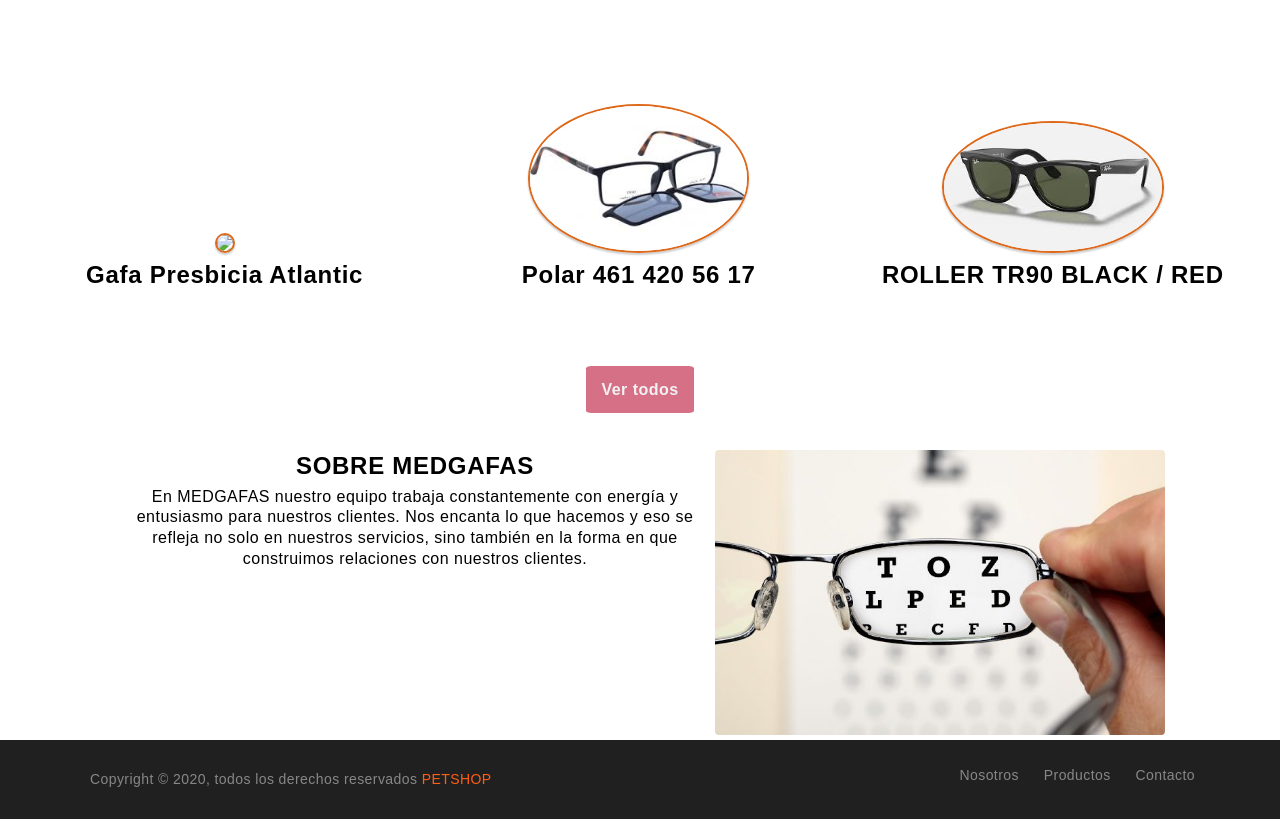
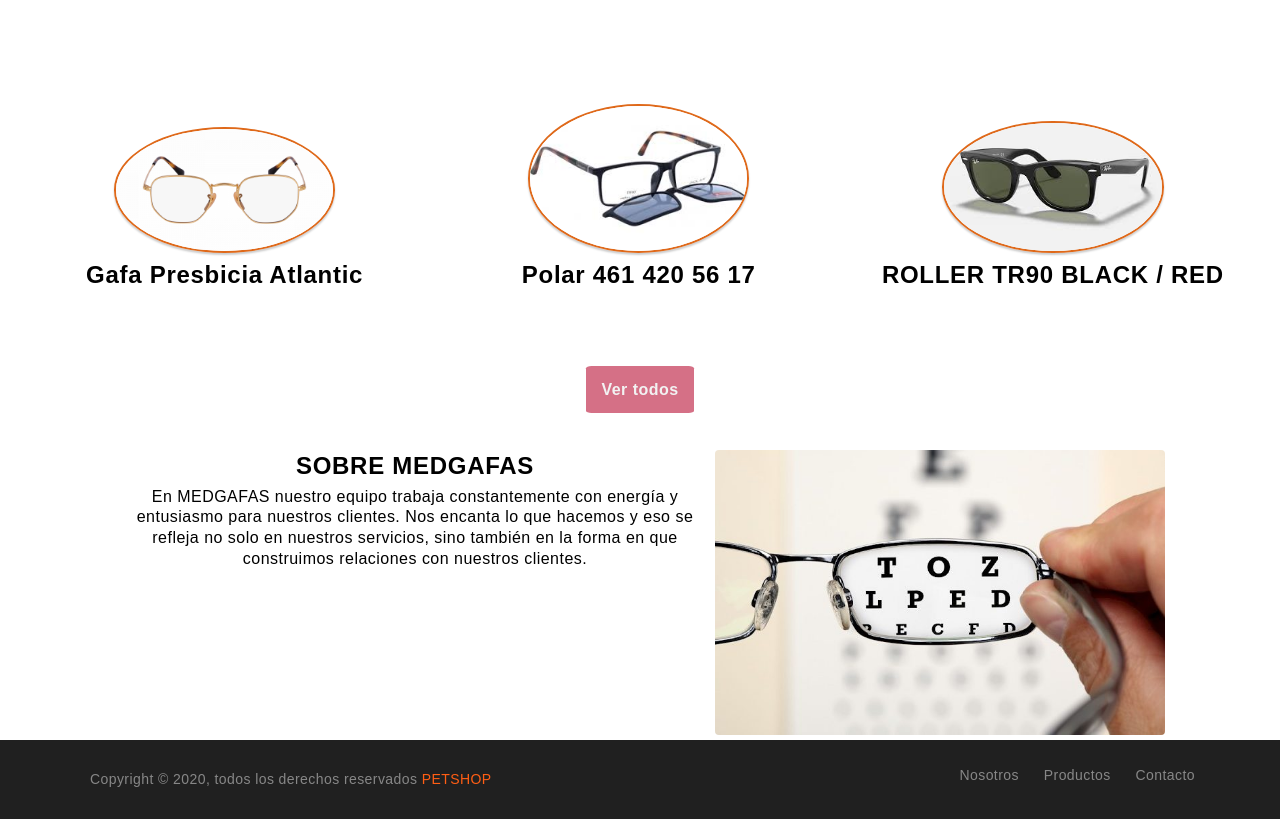
Before and after one commit to Medibra322/Mi_proyectogafas, a plain HTML site: page index.html in a window 1280 px wide. Shown: the part 860-1679 px from the top of the page. Drawn offline with nearby package versions, Linux system fonts and the light colour scheme; some packages are replaced by stand-ins of ours; a script that the page names is missing.

Commit message:
cambiar gafas

```diff
--- a/index.html
+++ b/index.html
@@ -45,7 +45,7 @@
 
     <div class="container-circulos">
       <div class="container-imagen">
-        <img src="assets/img/img6.jpg" class="circulo">
+        <img src="assets/img/img06.jpg" class="circulo">
         <h2>Gafa Presbicia Atlantic</h2>
       </div>
       <div class="container-imagen">
```
